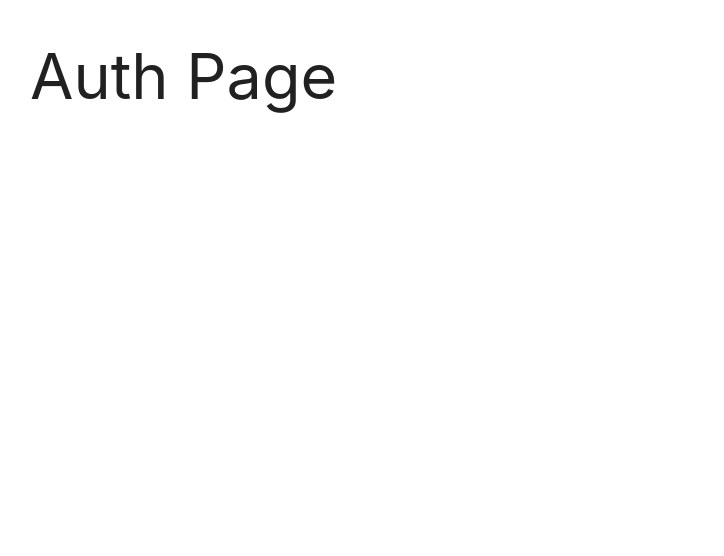
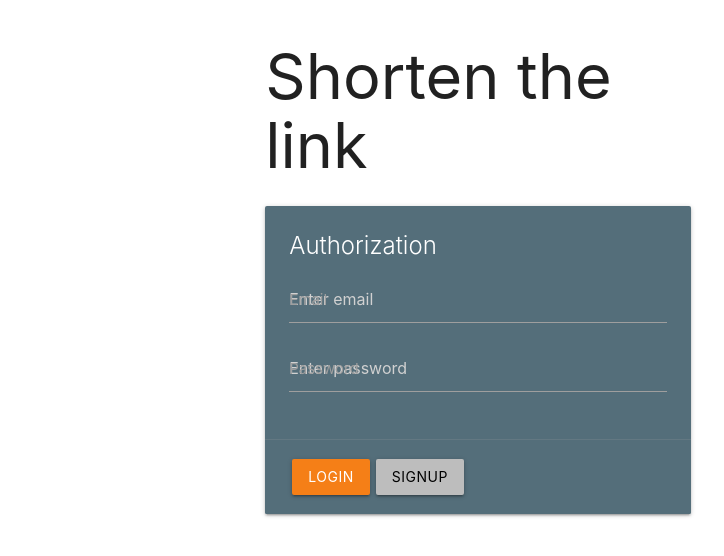
Before and after one commit to ervin-khamoido/link-shortening, a React (Create React App) app in the folder client/: page / in a window 1280 px wide. Shown: the top 556 px of the page, without its empty margins (162-886 px from the left). Built offline with nearby package versions, Linux system fonts and the light colour scheme.

Commit message:
Added visual component for AuthPage

```diff
--- a/client/src/index.css
+++ b/client/src/index.css
@@ -1 +1,5 @@
 @import "../node_modules/materialize-css/dist/css/materialize.min.css";
+
+.auth-page-btn {
+  margin: .2rem;
+}
--- a/client/src/pages/AuthPage.js
+++ b/client/src/pages/AuthPage.js
@@ -1,7 +1,59 @@
+import { useState } from "react"
+
 export const  AuthPage = () => {
+   const [form, setForm] = useState({
+      email: '',
+      password: ''
+   });
+
+   const changeHandler = event => {
+      setForm({
+         ...form,
+         [event.target.name]: event.target.value
+      });
+   };
+
    return (
-      <div>
-         <h1>Auth Page</h1>
+      <div className="row">
+         <div className="col s6 offset-s3">
+            <h1>Shorten the link</h1>
+
+            <div className="card blue-grey darken-1">
+            <div className="card-content white-text">
+               <span className="card-title">Authorization</span>
+
+               <div>
+                  <div className="input-field">
+                     <input
+                        placeholder="Enter email"
+                        id="email"
+                        type="text"
+                        class="validate"
+                        name="email"
+                        onChange={changeHandler}
+                     />
+                     <label htmlFor="email">Email</label>
+                  </div>
+
+                  <div className="input-field">
+                     <input
+                        placeholder="Enter password"
+                        id="password"
+                        type="text"
+                        class="validate"
+                        name="password"
+                        onChange={changeHandler}
+                     />
+                     <label htmlFor="password">Password</label>
+                  </div>
+               </div>
+            </div>
+            <div className="card-action">
+               <button className="auth-page-btn btn yellow darken-4">LogIn</button>
+               <button className="auth-page-btn btn grey lighten-1 black-text">SignUp</button>
+            </div>
+            </div>
+         </div>
       </div>
    )
 }
```
